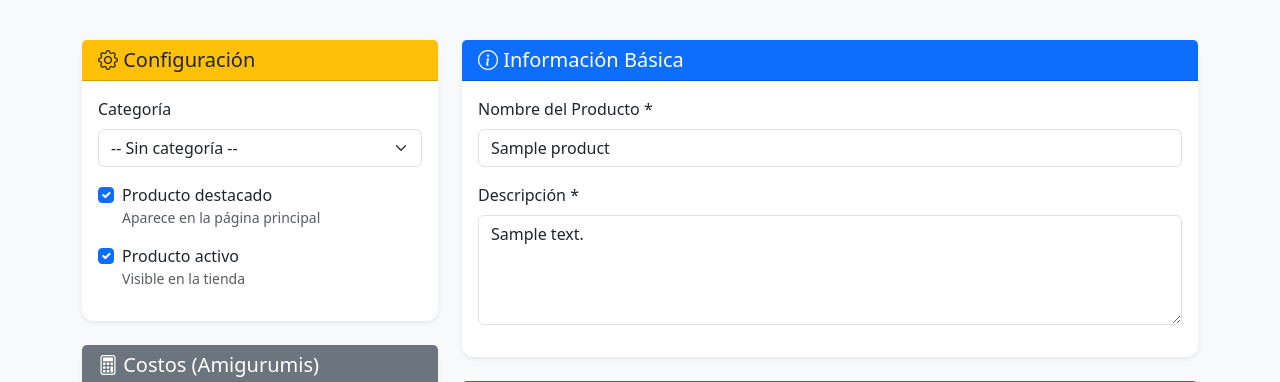
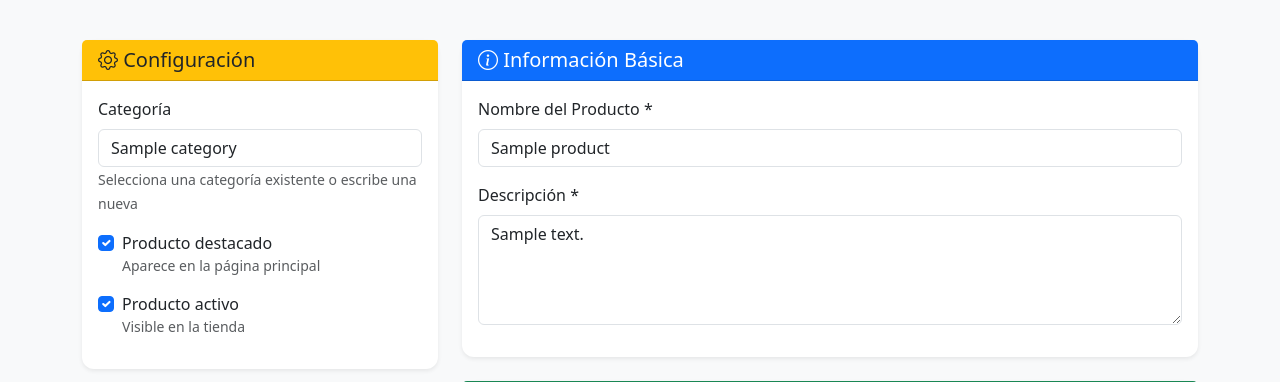
Before and after one commit to soralis05-ai/carrito, a Flask app: page /admin/products/edit/1 in a window 1280 px wide. Shown: the part 128-510 px from the top of the page. Run offline with Flask 3, Linux system fonts and the light colour scheme; a user stored in the database is signed in; tables that the repository leaves empty hold one stand-in row (values such as "Sample post"); grey boxes marked "Sample" are stand-in pictures; some libraries are stand-ins or nearby versions.

Commit message:
Fix: Categorías como datalist con creación automática

```diff
--- a/app/blueprints/admin/routes.py
+++ b/app/blueprints/admin/routes.py
@@ -272,6 +272,21 @@ def upload_product():
         slug = form.name.data.lower().replace(' ', '-').replace('_', '-')
         slug = ''.join(c for c in slug if c.isalnum() or c == '-')
 
+        # Buscar o crear categoría por nombre
+        category = None
+        category_name = request.form.get('category_id', '').strip()
+        if category_name:
+            category = Category.query.filter_by(name=category_name).first()
+            if not category:
+                # Crear nueva categoría si no existe
+                category = Category(
+                    name=category_name,
+                    slug=category_name.lower().replace(' ', '-').replace('_', '-'),
+                    is_active=True
+                )
+                db.session.add(category)
+                db.session.flush()  # Obtener ID
+
         # Crear producto
         product = Product(
             name=form.name.data,
@@ -280,7 +295,7 @@ def upload_product():
             price=form.price.data,
             stock=form.stock.data,
             sku=sku,
-            category_id=form.category_id.data if form.category_id.data > 0 else None,
+            category_id=category.id if category else None,
             is_featured=form.is_featured.data,
             is_active=form.is_active.data,
             image_main=all_images[0],
@@ -407,6 +422,21 @@ def edit_product(product_id):
         slug = form.name.data.lower().replace(' ', '-').replace('_', '-')
         slug = ''.join(c for c in slug if c.isalnum() or c == '-')
 
+        # Buscar o crear categoría por nombre
+        category = None
+        category_name = request.form.get('category_id', '').strip()
+        if category_name:
+            category = Category.query.filter_by(name=category_name).first()
+            if not category:
+                # Crear nueva categoría si no existe
+                category = Category(
+                    name=category_name,
+                    slug=category_name.lower().replace(' ', '-').replace('_', '-'),
+                    is_active=True
+                )
+                db.session.add(category)
+                db.session.flush()  # Obtener ID
+
         # Guardar costos en JSON
         costos_data = {
             'lana_costo_rollo': form.lana_costo_rollo.data or 0,
@@ -432,7 +462,7 @@ def edit_product(product_id):
         product.price = form.price.data
         product.stock = form.stock.data
         product.sku = form.sku.data or product.sku
-        product.category_id = form.category_id.data if form.category_id.data > 0 else None
+        product.category_id = category.id if category else None
         product.is_featured = form.is_featured.data
         product.is_active = form.is_active.data
         product.costos = costos_data
--- a/app/blueprints/admin/templates/admin/edit_product.html
+++ b/app/blueprints/admin/templates/admin/edit_product.html
@@ -40,12 +40,16 @@
                     <div class="card-body">
                         <div class="mb-3">
                             <label for="category_id" class="form-label">Categoría</label>
-                            <select name="category_id" id="category_id" class="form-select">
-                                <option value="0">-- Sin categoría --</option>
+                            <input class="form-control" list="categoryList" name="category_id" id="category_id"
+                                   placeholder="Selecciona o escribe una categoría..."
+                                   value="{{ product.category.name if product and product.category else '' }}">
+                            <datalist id="categoryList">
+                                <option value="">-- Sin categoría --</option>
                                 {% for cat in categories %}
-                                <option value="{{ cat.id }}" {{ 'selected' if cat.id == product.category_id }}>{{ cat.name }}</option>
+                                <option value="{{ cat.name }}">{{ cat.name }}</option>
                                 {% endfor %}
-                            </select>
+                            </datalist>
+                            <small class="text-muted">Selecciona una categoría existente o escribe una nueva</small>
                         </div>
 
                         <div class="mb-3 form-check">
```
Also changed, not shown: app/blueprints/admin/templates/admin/upload_product.html (+8 -4 lines).
